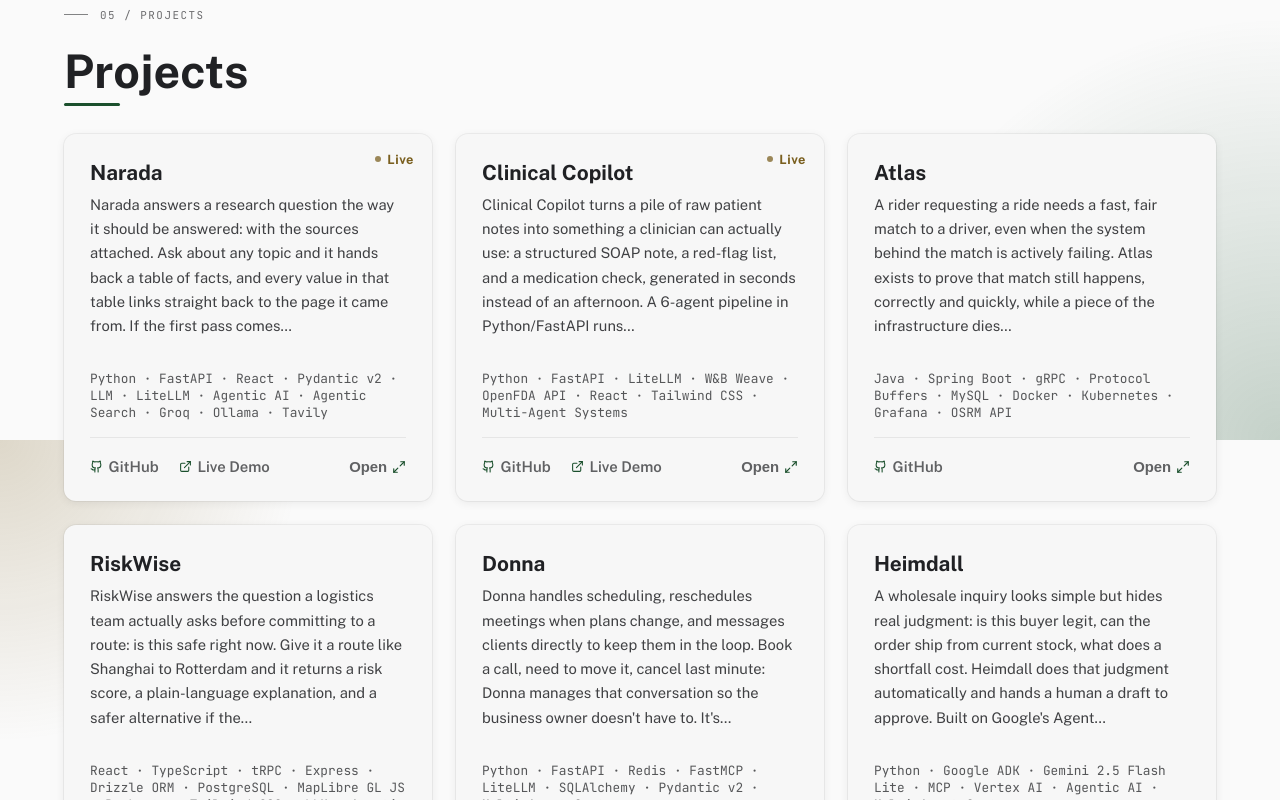
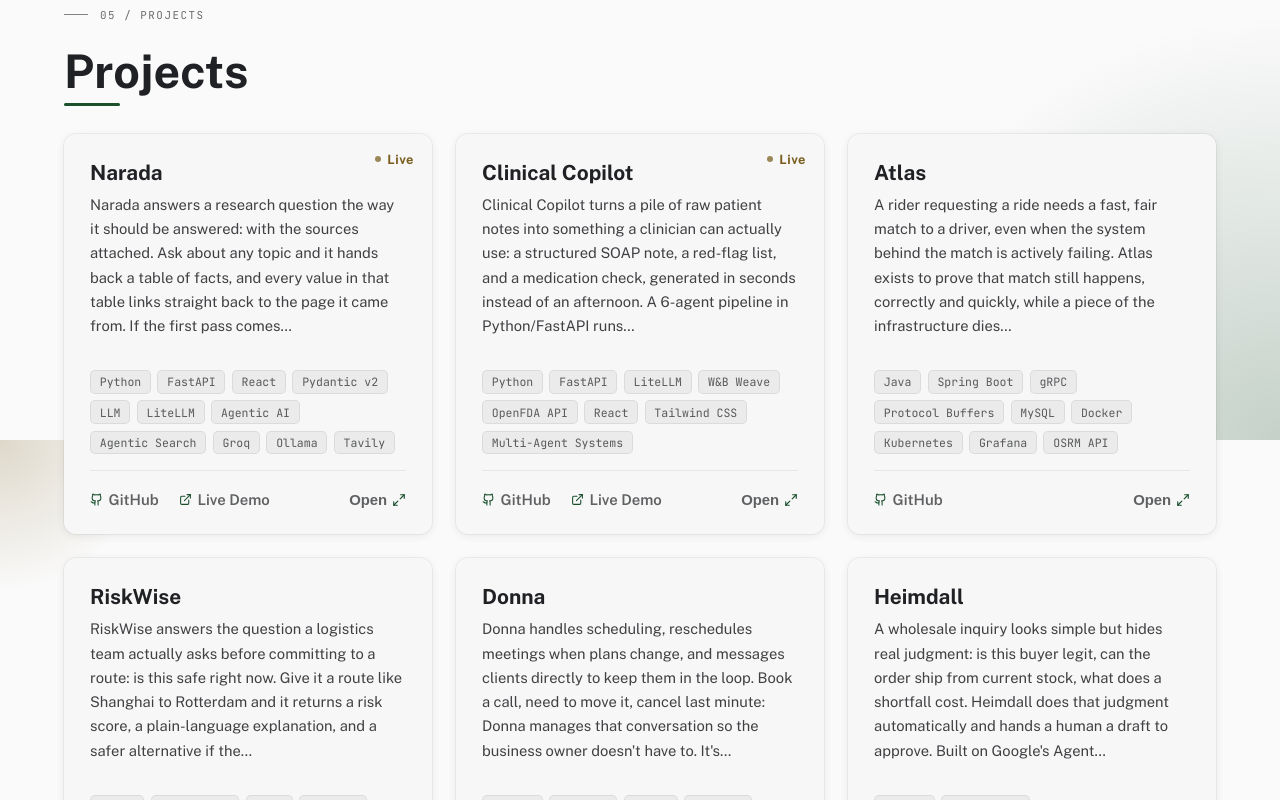
Before and after one commit to vpk-11/vpk-11.github.io, a React (Vite) app: page / in a window 1280 px wide. Shown: the part 4360-5160 px from the top of the page. Built offline with nearby package versions, Linux system fonts and the light colour scheme.

Commit message:
Shrink gold gradient spread, redo project tech tags as chips

```diff
--- a/src/pages/Projects/Projects.scss
+++ b/src/pages/Projects/Projects.scss
@@ -107,15 +107,26 @@
   &:last-child { margin-bottom: 0; }
 }
 
-// Plain text list ("Python · PyTorch · Hugging Face") instead of pill tags —
-// reads lighter, lets the card shrink now that there's no wrapping pill row.
+// Small chip badges, not the heavier pill Tag component and not one dense
+// comma-separated line — wraps as a clean grid of tight badges instead of
+// a ragged paragraph. Shared by the card and the modal (TechList in
+// Projects.tsx), same class both places.
 .tech-list {
+  display: flex;
+  flex-wrap: wrap;
+  gap: 0.4rem;
+  margin: 1rem 0;
+}
+
+.tech-chip {
   font-family: $font-mono;
-  font-size: 0.8rem;
-  margin: 1rem 0;
+  font-size: 0.72rem;
+  line-height: 1;
+  padding: 0.32rem 0.55rem;
+  border-radius: 5px;
 
-  .theme-light & { color: rgba($light-text, 0.75); }
-  .theme-dark &  { color: rgba($dark-text, 0.75); }
+  .theme-light & { background: rgba($light-text, 0.05); border: 1px solid rgba($light-text, 0.08); color: rgba($light-text, 0.72); }
+  .theme-dark &  { background: rgba($dark-text, 0.06); border: 1px solid rgba($dark-text, 0.08);  color: rgba($dark-text, 0.75); }
 }
 
 // ============================================
--- a/src/pages/Projects/Projects.tsx
+++ b/src/pages/Projects/Projects.tsx
@@ -32,6 +32,16 @@ function toAbsolute(url?: string) {
   return url.startsWith('http') ? url : `https://${url}`;
 }
 
+// Small chip badges instead of one dense comma-separated line — shared by
+// the card and the modal, same markup/styling in both.
+const TechList: React.FC<{ tech: string[] }> = ({ tech }) => (
+  <div className="tech-list">
+    {tech.map(t => (
+      <span className="tech-chip" key={t}>{t}</span>
+    ))}
+  </div>
+);
+
 // ─── ProjectCard ──────────────────────────────────────────────────────────────
 
 interface ProjectCardProps {
@@ -56,7 +66,7 @@ const ProjectCard: React.FC<ProjectCardProps> = ({ project, onSelect }) => {
         <p className="card-description-line">{formatText(shortDesc)}</p>
       </div>
 
-      <p className="tech-list">{project.tech.join(' · ')}</p>
+      <TechList tech={project.tech} />
 
       <div className="pr-card-footer">
         <div className="project-links">
@@ -148,7 +158,7 @@ const ProjectModal: React.FC<ProjectModalProps> = ({ project, onClose }) => (
       )}
     </div>
 
-    <p className="tech-list">{project.tech.join(' · ')}</p>
+    <TechList tech={project.tech} />
 
     <div className="pr-modal-body">
       {project.description.split('\n\n').map((para, i) => (
--- a/src/styles/global.scss
+++ b/src/styles/global.scss
@@ -58,7 +58,7 @@ body {
 
 // Ambient diagonal glow replacing the old ParticleWave canvas — two radial
 // accents fading into the flat bg color, fixed to the viewport so it doesn't
-// scroll with content. Gold top-left (20% spread), green bottom-right
+// scroll with content. Gold top-left (10% spread), green bottom-right
 // (28% spread) in both themes.
 .theme-light {
   color-scheme: light;
@@ -68,7 +68,7 @@ body {
   --section-accent: #{$accent-primary-light};
   --accent-secondary: #{$accent-secondary-light};
   background-image:
-    radial-gradient(circle at top left, color-mix(in srgb, $accent-secondary-light 22%, transparent) 0%, transparent 20%),
+    radial-gradient(circle at top left, color-mix(in srgb, $accent-secondary-light 22%, transparent) 0%, transparent 10%),
     radial-gradient(circle at bottom right, color-mix(in srgb, $accent-primary-light 24%, transparent) 0%, transparent 28%);
   background-attachment: fixed;
 }
@@ -81,7 +81,7 @@ body {
   --section-accent: #{$accent-primary-dark};
   --accent-secondary: #{$accent-secondary-dark};
   background-image:
-    radial-gradient(circle at top left, color-mix(in srgb, $accent-secondary-dark 38%, transparent) 0%, transparent 20%),
+    radial-gradient(circle at top left, color-mix(in srgb, $accent-secondary-dark 38%, transparent) 0%, transparent 10%),
     radial-gradient(circle at bottom right, color-mix(in srgb, $accent-primary-dark 42%, transparent) 0%, transparent 28%);
   background-attachment: fixed;
 }
```
